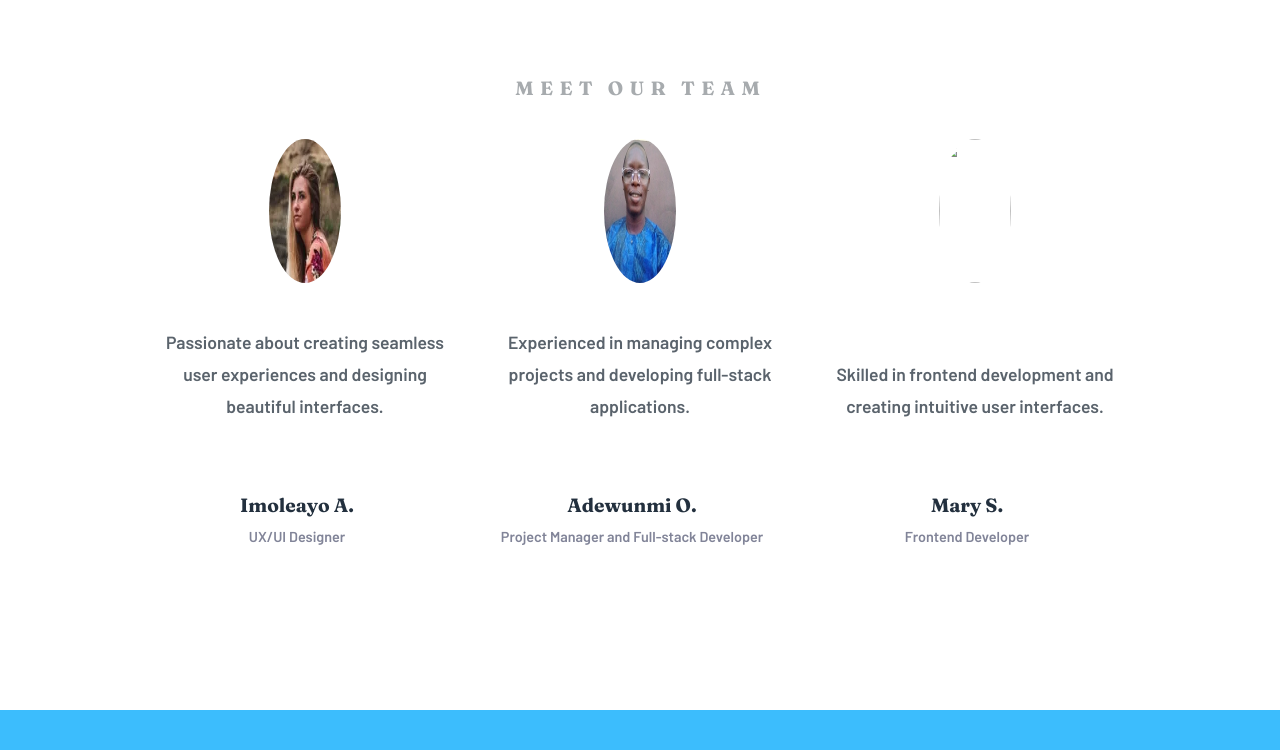
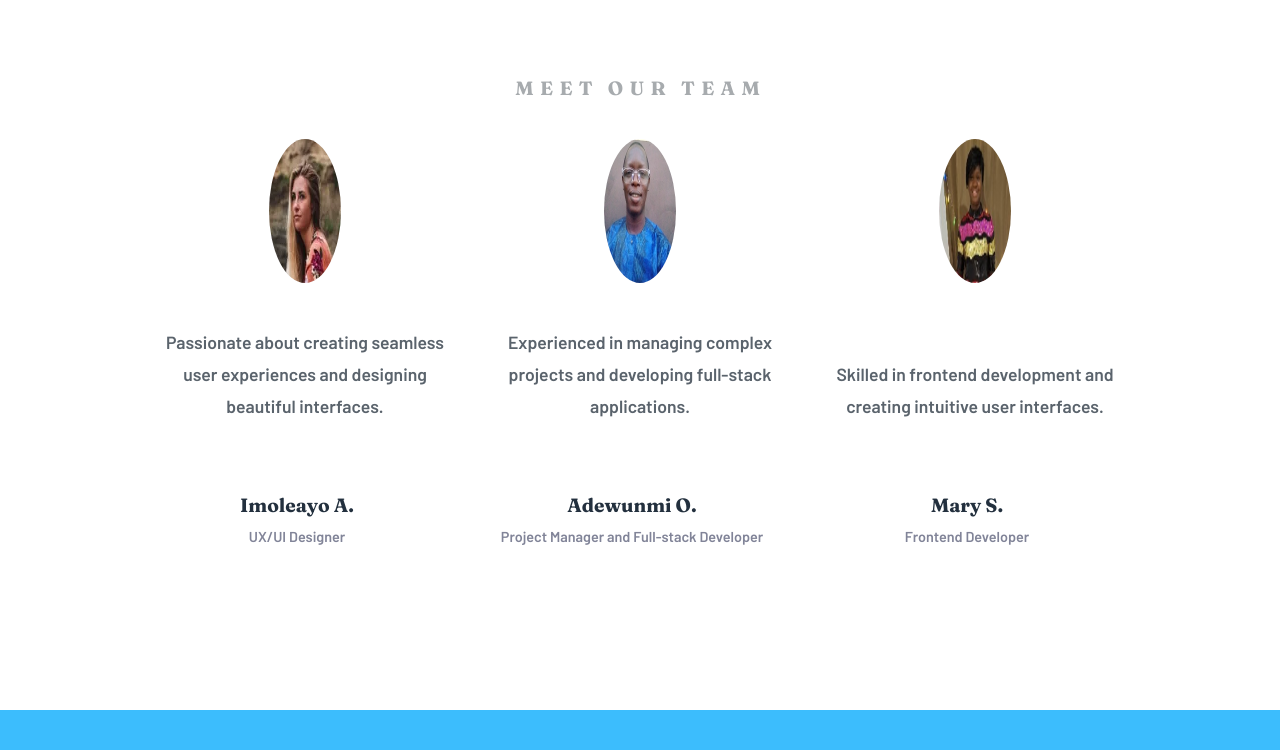
Before and after one commit to Rachamv/phoenixmart-landing-page, a plain HTML site: page index.html in a window 1280 px wide. Shown: the part 4400-5150 px from the top of the page. Drawn offline with Linux system fonts and the light colour scheme.

Commit message:
Update index.html

```diff
--- a/index.html
+++ b/index.html
@@ -193,7 +193,7 @@
               Skilled in frontend development and creating intuitive user interfaces.
             </blockquote>
             <figcaption>
-              <img src="./images/marry.jpg" alt="" width="144" height="144" />
+              <img src="./images/marry.jpeg" alt="" width="144" height="144" />
               <div class="figcaption__text-block">
                 <p>
                   <span class="figcaption__user-name">Mary S.</span>
```
